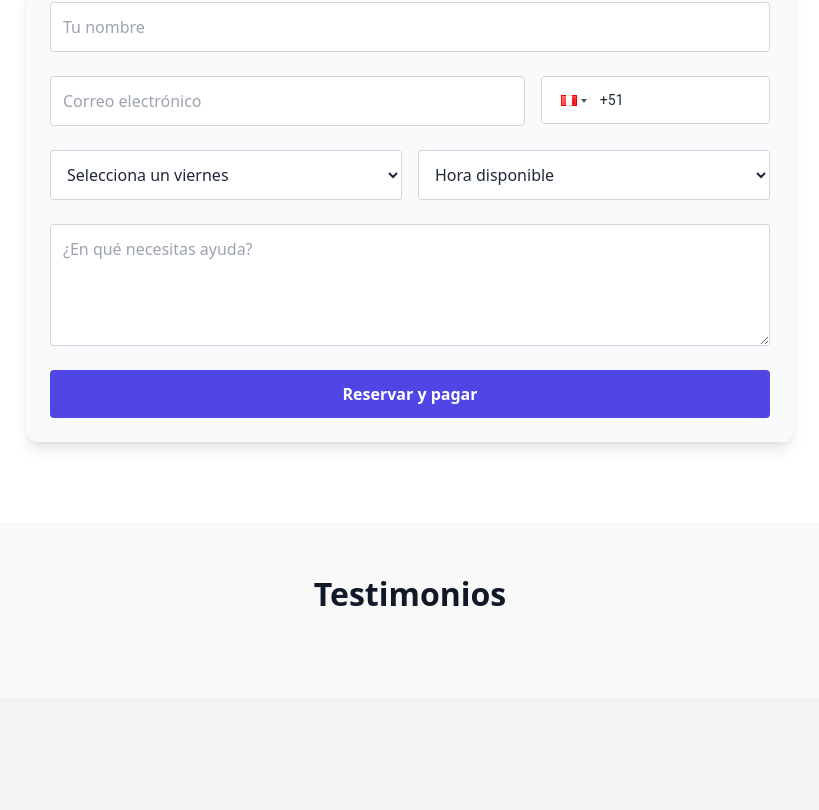
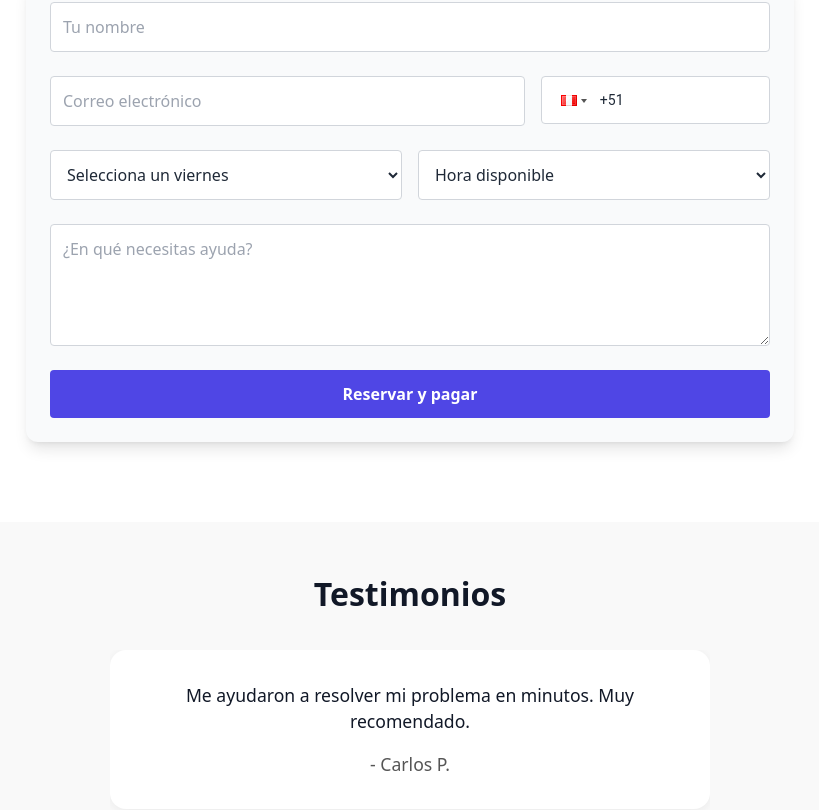
Before and after one commit to jordan-blancas/virtual-flow, a Next.js app: page / in a window 1280 px wide. Shown: the part 1986-2796 px from the top of the page, without its empty margins (230-1049 px from the left). Before the commit the page ends 2684 px from the top, so only its background shows below. Built offline with nearby package versions, Linux system fonts and the light colour scheme.

Commit message:
testimonios slider

```diff
--- a/components/Testimonios.module.css
+++ b/components/Testimonios.module.css
@@ -18,6 +18,8 @@
   position: relative;
   max-width: 600px;
   margin: 0 auto;
+  position: relative; /* ← Necesario para que absolute funcione */
+  min-height: 180px;  /* Ajusta según el contenido mínimo de un testimonio */
 }
 
 .testimonio {
```
